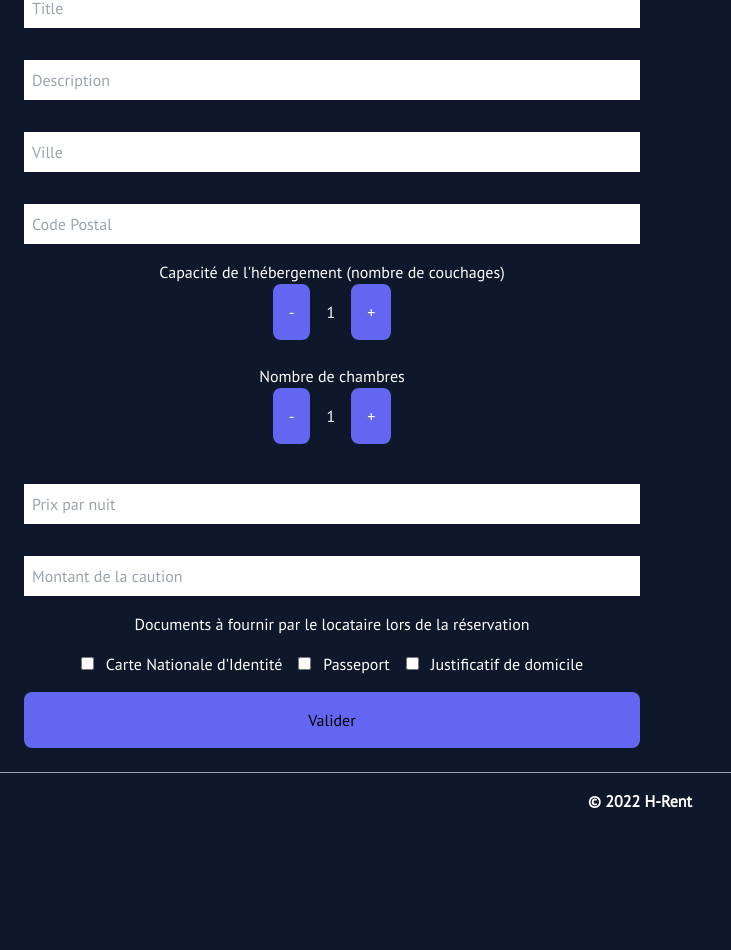
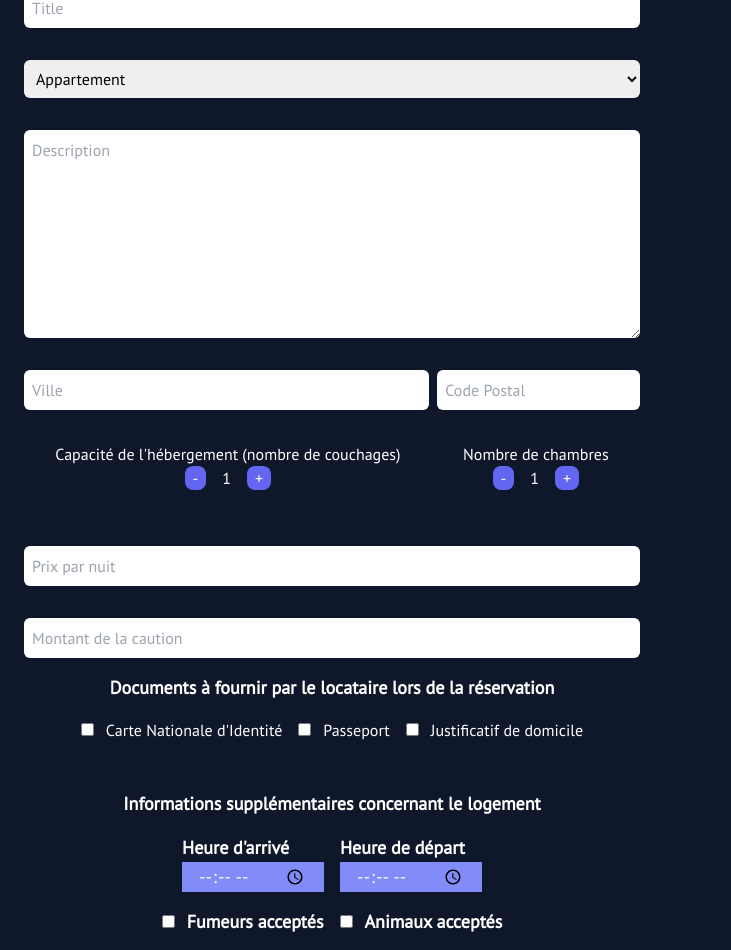
Before and after one commit to Neox63/H-Rent, a React (Create React App) app in the folder pwa/: page /create in a window 1280 px wide. Shown: the part 252-1202 px from the top of the page, without its empty margins (0-731 px from the left). Before the commit the page ends 1081 px from the top, so only its background shows below. Built offline with nearby package versions, Linux system fonts and the light colour scheme.

Commit message:
Updated PWA

```diff
--- a/pwa/src/components/AnnonceItem/index.jsx
+++ b/pwa/src/components/AnnonceItem/index.jsx
@@ -23,19 +23,12 @@ const AnnonceItem = ({ initialData }) => {
             </div>
           </div>
           <div>
-            <span>
-              {initialData.rooms} chambre{initialData.rooms > 1 && "s"}
-            </span>
-            <span> - </span>
-            <span>
-              {initialData.capacity} lit{initialData.capacity > 1 && "s"}
-            </span>
+            {initialData.type} · {initialData.capacity} pers. · {initialData.rooms} ch. ·{" "}
+            {initialData.country}
           </div>
         </div>
 
-        <div className="self-end text-xl font-bold">
-          {initialData.price}e / nuit
-        </div>
+        <div className="self-end text-xl font-bold">{initialData.price}e / nuit</div>
       </div>
     </div>
   );
--- a/pwa/src/fakeAPI.js
+++ b/pwa/src/fakeAPI.js
@@ -13,7 +13,7 @@ const annonces = [
     cniNeeded: true,
     passeportNeeded: false,
     justificatifNeeded: true,
-    animalsAllowed: true,
+    petsAllowed: true,
     smokersAllowed: true,
     arrivalHour: "10:00",
     departureHour: "12:00",
@@ -34,7 +34,7 @@ const annonces = [
     cniNeeded: true,
     passeportNeeded: false,
     justificatifNeeded: true,
-    animalsAllowed: false,
+    petsAllowed: false,
     smokersAllowed: true,
     arrivalHour: "10:00",
     departureHour: "12:00",
@@ -55,7 +55,7 @@ const annonces = [
     cniNeeded: true,
     passeportNeeded: false,
     justificatifNeeded: true,
-    animalsAllowed: true,
+    petsAllowed: true,
     smokersAllowed: true,
     arrivalHour: "10:00",
     departureHour: "12:00",
@@ -76,7 +76,7 @@ const annonces = [
     cniNeeded: true,
     passeportNeeded: false,
     justificatifNeeded: true,
-    animalsAllowed: false,
+    petsAllowed: false,
     smokersAllowed: false,
     arrivalHour: "10:00",
     departureHour: "12:00",
@@ -97,7 +97,7 @@ const annonces = [
     cniNeeded: true,
     passeportNeeded: false,
     justificatifNeeded: true,
-    animalsAllowed: true,
+    petsAllowed: true,
     smokersAllowed: false,
     arrivalHour: "10:00",
     departureHour: "12:00",
@@ -130,13 +130,11 @@ const userReservationRequest = [];
 export const getAnnonces = () => annonces;
 export const getUsers = () => users;
 
-export const getAnnonce = (id) =>
-  annonces.find((annonce) => annonce.id === +id);
+export const getAnnonce = (id) => annonces.find((annonce) => annonce.id === +id);
 
 export const getUser = (id) => users.find((annonce) => annonce.id === id);
 
-export const addAnnonce = (data) =>
-  annonces.push({ id: annonces.length + 1, ...data });
+export const addAnnonce = (data) => annonces.push({ id: annonces.length + 1, ...data });
 
 export const addUser = (data) => users.push({ id: users.length + 1, ...data });
 
@@ -150,8 +148,7 @@ export const getReservationRequest = () =>
     )
     .map((annonce) => ({
       annonce: annonce,
-      idUser: userReservationRequest.find((req) => req.idAnnonce === annonce.id)
-        .idUser,
+      idUser: userReservationRequest.find((req) => req.idAnnonce === annonce.id).idUser,
     }));
 
 export const addReservation = ({ idAnnonce, idUser }) =>
--- a/pwa/src/pages/annonces/[id].jsx
+++ b/pwa/src/pages/annonces/[id].jsx
@@ -4,11 +4,8 @@ import { Redirect, useHistory } from "react-router-dom";
 import BreadCrumb from "../../components/BreadCrumb";
 import { useUser } from "../../providers/user";
 import Separator from "../../components/Separator";
-import { useState } from "react";
 
 const Annonce = () => {
-  const [showHostData, setShowHostData] = useState(false);
-
   const { id } = useParams();
   const { user } = useUser();
   const history = useHistory();
@@ -30,17 +27,14 @@ const Annonce = () => {
           { url: `/annonce/${id}`, label: id },
         ]}
       />
-      <div className="mt-8 mb-4 text-3xl font-extrabold">
-        {currentAnnonce.title}
-      </div>
+      <div className="mt-8 mb-4 text-3xl font-extrabold">{currentAnnonce.title}</div>
       <div className="mb-4">
-        {currentAnnonce.type} · {currentAnnonce.capacity} pers. ·{" "}
-        {currentAnnonce.rooms} ch. · {currentAnnonce.country}
+        {currentAnnonce.type} · {currentAnnonce.capacity} pers. · {currentAnnonce.rooms}{" "}
+        ch. · {currentAnnonce.country}
       </div>
 
       <div className="mb-4 text-lg">
-        à partir de{" "}
-        <span className="text-2xl font-bold">{currentAnnonce.price}e</span> /
+        à partir de <span className="text-2xl font-bold">{currentAnnonce.price}e</span> /
         nuits
       </div>
 
@@ -50,21 +44,14 @@ const Annonce = () => {
         Réserver le bien
       </button>
 
-      <button
-        onClick={() => setShowHostData(!showHostData)}
-        className="p-2 mt-4 bg-indigo-600 rounded-lg"
-      >
-        {showHostData ? currentAnnonce.tel : "Contacter l'hôte"}
-      </button>
-
-      <Separator className={"my-4"} />
+      <Separator className="my-4" />
 
       <div className="flex flex-col p-4 mb-8">
         <span className="text-lg font-bold">Description</span>
         <div className="p-4">{currentAnnonce.description}</div>
       </div>
 
-      <Separator className={"my-4"} />
+      <Separator className="my-4" />
 
       <div className="flex flex-col p-4">
         <span className="text-lg font-bold">Critères</span>
@@ -81,18 +68,16 @@ const Annonce = () => {
         </div>
       </div>
 
-      <Separator className={"my-4"} />
+      <Separator className="my-4" />
 
       <div className="flex flex-col p-4">
         <span className="text-lg font-bold">Conditions d'hébergement</span>
         <div className="p-4">
           <div className="px-2 my-3 bg-indigo-600 rounded-lg w-max">
-            Animaux acceptés : {currentAnnonce.animalsAllowed ? "Oui" : "Non"}
+            Animaux acceptés : {currentAnnonce.petsAllowed ? "Oui" : "Non"}
           </div>
           <div className="px-2 my-3 bg-indigo-600 rounded-lg w-max">
-            {currentAnnonce.smokersAllowed
-              ? "Fumeurs acceptés"
-              : "Fumeurs non acceptés"}
+            {currentAnnonce.smokersAllowed ? "Fumeurs acceptés" : "Fumeurs non acceptés"}
           </div>
           <div className="px-2 my-3 bg-indigo-600 rounded-lg w-max">
             Heure d'arrivée : {currentAnnonce.arrivalHour}
@@ -110,18 +95,14 @@ const Annonce = () => {
           <ul>
             {currentAnnonce.cniNeeded && <li>- Carte d'identité</li>}
             {currentAnnonce.passeportNeeded && <li>- Passeport</li>}
-            {currentAnnonce.justificatifNeeded && (
-              <li>- Justificatif de domicile</li>
-            )}
+            {currentAnnonce.justificatifNeeded && <li>- Justificatif de domicile</li>}
           </ul>
         </div>
 
-        <div className="font-bold">
-          Montant de la caution : {currentAnnonce.bail}e
-        </div>
+        <div className="font-bold">Montant de la caution : {currentAnnonce.bail}e</div>
       </details>
 
-      <Separator className={"my-4"} />
+      <Separator className="my-4" />
     </>
   );
 };
--- a/pwa/src/pages/annonces/create-annonce.jsx
+++ b/pwa/src/pages/annonces/create-annonce.jsx
@@ -1,4 +1,4 @@
-import { useEffect, useState } from "react";
+import { useState } from "react";
 import { useHistory } from "react-router-dom";
 import BreadCrumb from "../../components/BreadCrumb";
 import { addAnnonce } from "../../fakeAPI";
@@ -15,6 +15,11 @@ const CreateAnnonce = () => {
   const [cniNeeded, setCNINeeded] = useState(false);
   const [passeportNeeded, setPasseportNeeded] = useState(false);
   const [justificatifNeeded, setJustificatifNeeded] = useState(false);
+  const [smokersAllowed, setSmokersAllowed] = useState(false);
+  const [petsAllowed, setPetsAllowed] = useState(false);
+  const [arrivalHour, setArrivalHour] = useState("");
+  const [departureHour, setDepartureHour] = useState("");
+  const [type, setType] = useState("");
 
   const history = useHistory();
 
@@ -23,6 +28,7 @@ const CreateAnnonce = () => {
 
     addAnnonce({
       title: title,
+      type: type,
       description: description,
       price: price,
       country: country,
@@ -33,12 +39,14 @@ const CreateAnnonce = () => {
       cniNeeded: cniNeeded,
       passeportNeeded: passeportNeeded,
       justificatifNeeded: justificatifNeeded,
+      smokersAllowed: smokersAllowed,
+      petsAllowed: petsAllowed,
+      arrivalHour: arrivalHour,
+      departureHour: departureHour,
     });
 
     history.push("/");
   };
-
-  useEffect(() => {}, []);
 
   return (
     <>
@@ -49,25 +57,45 @@ const CreateAnnonce = () => {
           <div className="flex flex-col w-1/2">
             <input
               type="text"
-              className="p-2 my-4"
+              className="p-2 my-4 rounded-md"
               value={title}
               onChange={(e) => setTitle(e.target.value)}
               placeholder="Title"
               required
               aria-required="true"
             />
-            <input
+
+            <select
+              name="type"
+              id="type"
+              className="p-2 my-4 rounded-md"
+              required
+              onChange={(e) => setType(e.target.value)}
+            >
+              <option value="Appartement">Appartement</option>
+              <option value="Chalet">Chalet</option>
+              <option value="Chambre">Chambre</option>
+              <option value="Chateau">Chateau</option>
+              <option value="Villa">Villa</option>
+              <option value="Studio">Studio</option>
+              <option value="Autre">Autre</option>
+            </select>
+
+            <textarea
               type="text"
-              className="p-2 my-4"
+              rows={8}
+              className="p-2 my-4 rounded-md"
               value={description}
               onChange={(e) => setDescription(e.target.value)}
               placeholder="Description"
               required
               aria-required="true"
             />
+
+            <div className="flex gap-2 my-4">
               <input
                 type="text"
-              className="p-2 my-4"
+                className="w-2/3 p-2 rounded-md"
                 value={country}
                 onChange={(e) => setCountry(e.target.value)}
                 placeholder="Ville"
@@ -76,14 +104,16 @@ const CreateAnnonce = () => {
               />
               <input
                 type="text"
-              className="p-2 my-4"
+                className="w-1/3 p-2 rounded-md"
                 value={zipCode}
                 onChange={(e) => setZipCode(e.target.value)}
                 placeholder="Code Postal"
                 required
                 aria-required="true"
               />
+            </div>
 
+            <div className="flex justify-around my-4">
               <div className="flex flex-col items-center justify-center mb-6 text-white available-bed">
                 <span>Capacité de l'hébergement (nombre de couchages)</span>
                 <div className="flex">
@@ -94,7 +124,7 @@ const CreateAnnonce = () => {
                       )
                     }
                     type="button"
-                  className="p-4 bg-indigo-500 rounded-lg"
+                    className="px-2 bg-indigo-500 rounded-lg "
                   >
                     -
                   </button>
@@ -104,7 +134,7 @@ const CreateAnnonce = () => {
                       setAvailablePlaces((availablePlaces) => availablePlaces + 1)
                     }
                     type="button"
-                  className="p-4 bg-indigo-500 rounded-lg"
+                    className="px-2 bg-indigo-500 rounded-lg "
                   >
                     +
                   </button>
@@ -121,7 +151,7 @@ const CreateAnnonce = () => {
                       )
                     }
                     type="button"
-                  className="p-4 bg-indigo-500 rounded-lg"
+                    className="px-2 bg-indigo-500 rounded-lg "
                   >
                     -
                   </button>
@@ -131,16 +161,17 @@ const CreateAnnonce = () => {
                       setAvailableRooms((availablePlaces) => availablePlaces + 1)
                     }
                     type="button"
-                  className="p-4 bg-indigo-500 rounded-lg"
+                    className="px-2 bg-indigo-500 rounded-lg "
                   >
                     +
                   </button>
                 </div>
               </div>
+            </div>
 
             <input
               type="text"
-              className="p-2 my-4"
+              className="p-2 my-4 rounded-md"
               value={price}
               onChange={(e) => setPrice(e.target.value)}
               placeholder="Prix par nuit"
@@ -150,7 +181,7 @@ const CreateAnnonce = () => {
 
             <input
               type="text"
-              className="p-2 my-4"
+              className="p-2 my-4 rounded-md"
               value={bail}
               onChange={(e) => setBail(e.target.value)}
               placeholder="Montant de la caution"
@@ -159,12 +190,12 @@ const CreateAnnonce = () => {
             />
 
             <div className="flex flex-col items-center mb-4 text-white requiredDocuments">
-              <span className="mb-4">
+              <span className="mb-4 text-lg font-bold">
                 Documents à fournir par le locataire lors de la réservation
               </span>
 
-              <div className="flex items-center">
-                <div className="mx-2">
+              <div className="flex items-center gap-4">
+                <div>
                   <input
                     type="checkbox"
                     name="cni"
@@ -176,7 +207,7 @@ const CreateAnnonce = () => {
                   <label htmlFor="cni">Carte Nationale d'Identité</label>
                 </div>
 
-                <div className="mx-2">
+                <div>
                   <input
                     type="checkbox"
                     name="passeport"
@@ -188,7 +219,7 @@ const CreateAnnonce = () => {
                   <label htmlFor="passeport">Passeport</label>
                 </div>
 
-                <div className="mx-2">
+                <div>
                   <input
                     type="checkbox"
                     name="justificatif"
@@ -198,6 +229,66 @@ const CreateAnnonce = () => {
                     onChange={() => setJustificatifNeeded(!justificatifNeeded)}
                   />
                   <label htmlFor="justificatif">Justificatif de domicile</label>
+                </div>
+              </div>
+            </div>
+
+            <div className="flex flex-col items-center mt-8 mb-4 text-lg font-bold text-white">
+              <span className="mb-4">
+                Informations supplémentaires concernant le logement
+              </span>
+
+              <div className="flex gap-4">
+                <div className="flex flex-col justify-center">
+                  <label htmlFor="arrival">Heure d'arrivé</label>
+                  <input
+                    name="arrival"
+                    className="px-4 bg-indigo-400"
+                    onChange={(e) => setArrivalHour(e.target.value)}
+                    type="time"
+                    min="6:00"
+                    max="22:00"
+                    required
+                  />
+                </div>
+
+                <div className="flex flex-col justify-center">
+                  <label htmlFor="departure">Heure de départ</label>
+                  <input
+                    name="departure"
+                    className="px-4 bg-indigo-400"
+                    onChange={(e) => setDepartureHour(e.target.value)}
+                    type="time"
+                    min="6:00"
+                    max="22:00"
+                    required
+                  />
+                </div>
+              </div>
+
+              <div className="flex items-center gap-4 mt-4">
+                <div>
+                  <input
+                    type="checkbox"
+                    name="smokers"
+                    id="smokers"
+                    className="mr-3"
+                    checked={smokersAllowed}
+                    onChange={() => setSmokersAllowed(!smokersAllowed)}
+                  />
+                  <label htmlFor="smokers">Fumeurs acceptés</label>
+                </div>
+
+                <div>
+                  <input
+                    type="checkbox"
+                    name="pets"
+                    id="pets"
+                    className="mr-3"
+                    checked={petsAllowed}
+                    onChange={() => setPetsAllowed(!petsAllowed)}
+                  />
+                  <label htmlFor="pets">Animaux acceptés</label>
                 </div>
               </div>
             </div>
```
Lines whose indentation alone changed are shown as unchanged.
